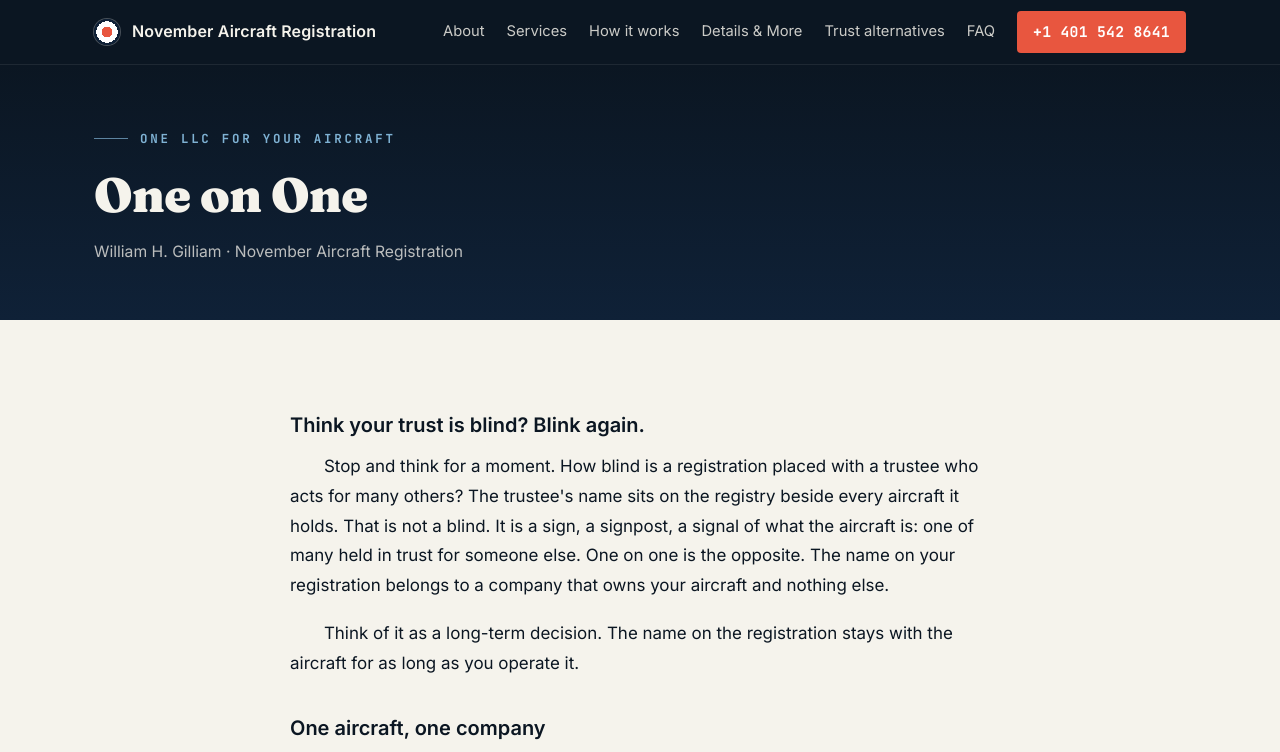
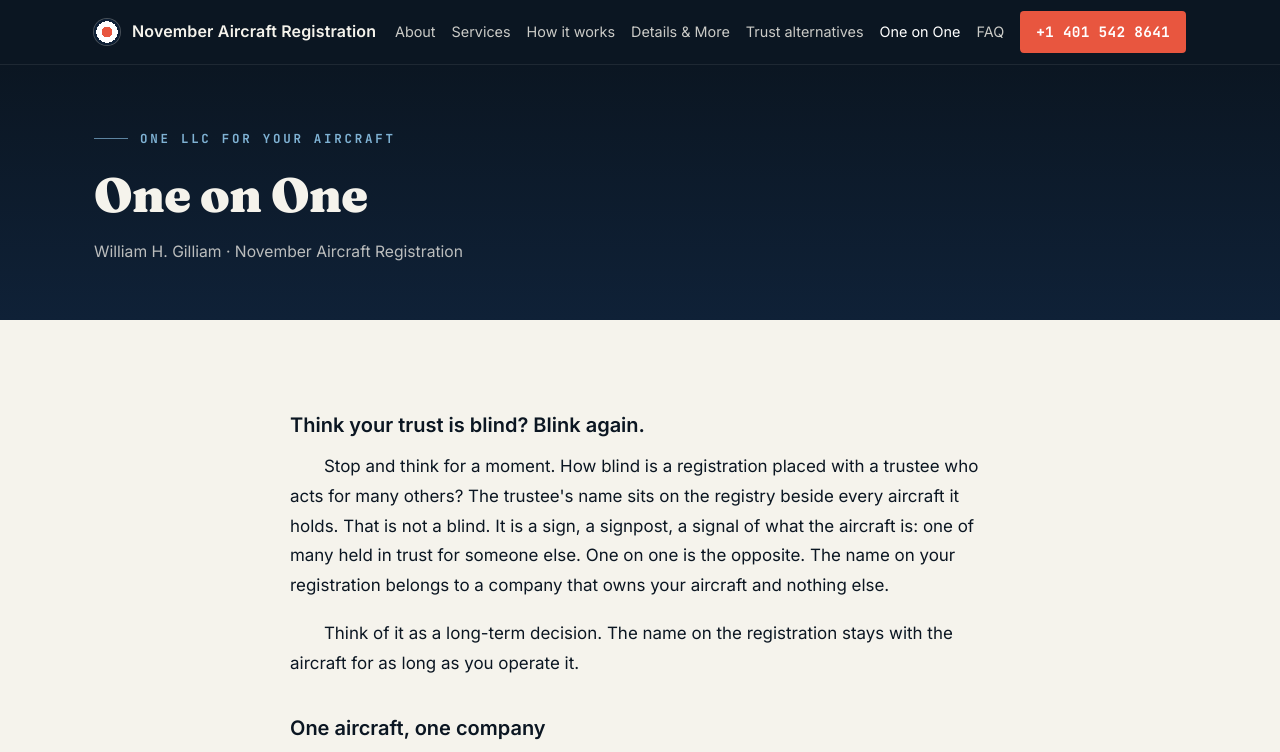
Before and after one commit to Bill70gilliam/november-site, a plain HTML site: page one-on-one.html in a window 1280 px wide. Shown: the top 752 px of the page. Drawn offline with Linux system fonts and the light colour scheme.

Commit message:
Add One on One link to menu and footer

```diff
--- a/one-on-one.html
+++ b/one-on-one.html
@@ -99,6 +99,10 @@
   article ul{margin:0 0 1.2rem 1.2rem;padding:0}
   article li{margin:0 0 .6rem}
   article .src{font-size:.92rem;word-break:break-word}
+  nav.top{gap:16px}
+  nav.top a{font-size:.9rem}
+  @media(min-width:1181px){.brand{white-space:nowrap}}
+  @media(max-width:1180px){nav.top a:not(.callbtn){display:none!important}}
 </style>
 </head>
 <body>
@@ -112,6 +116,7 @@
       <a href="./#process">How it works</a>
       <a href="details.html">Details &amp; More</a>
       <a href="owner-trust-alternatives.html">Trust alternatives</a>
+      <a href="one-on-one.html" aria-current="page">One on One</a>
       <a href="faq.html">FAQ</a>
       <a class="callbtn mono" href="tel:+14015428641">+1 401 542 8641</a>
     </nav>
@@ -146,7 +151,7 @@
 <footer>
   <div class="wrap foot">
     <span class="brand">November Aircraft Registration</span>
-    <span><a class="fl" href="details.html">Details &amp; More</a><a class="fl" href="owner-trust-alternatives.html">Trust alternatives</a><a class="fl" href="faq.html">FAQ</a></span>
+    <span><a class="fl" href="details.html">Details &amp; More</a><a class="fl" href="owner-trust-alternatives.html">Trust alternatives</a><a class="fl" href="one-on-one.html">One on One</a><a class="fl" href="faq.html">FAQ</a></span>
     <span>© 2026 November Aircraft Registration · Reno, NV · <a href="tel:+14015428641" class="mono" style="text-decoration:none">+1 401 542 8641</a> · <a href="mailto:info@november-registration.com" style="text-decoration:none">info@november-registration.com</a></span>
   </div>
 </footer>
```
